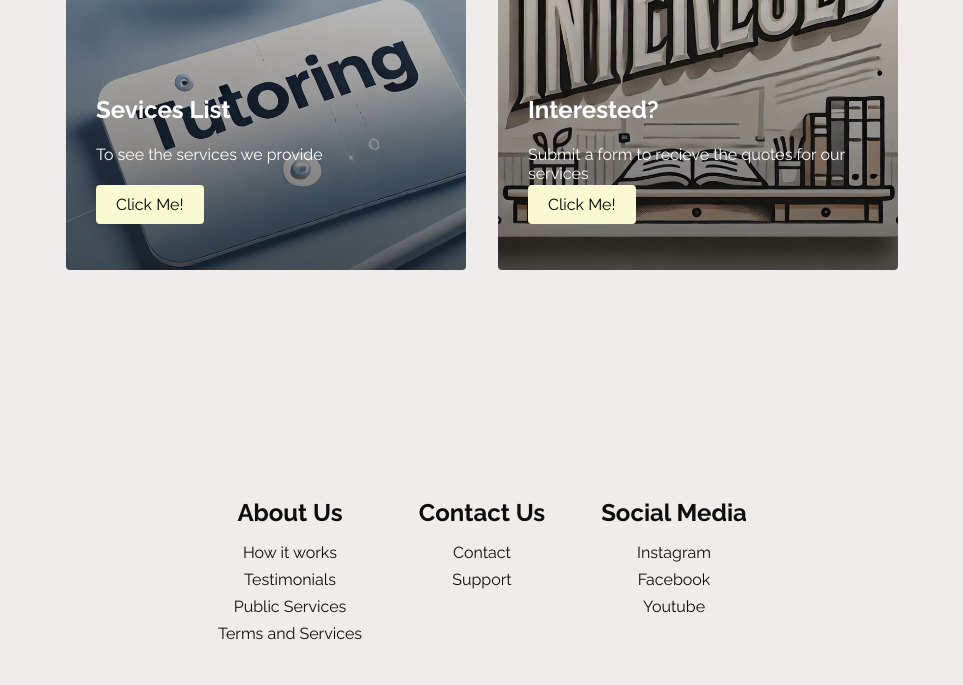
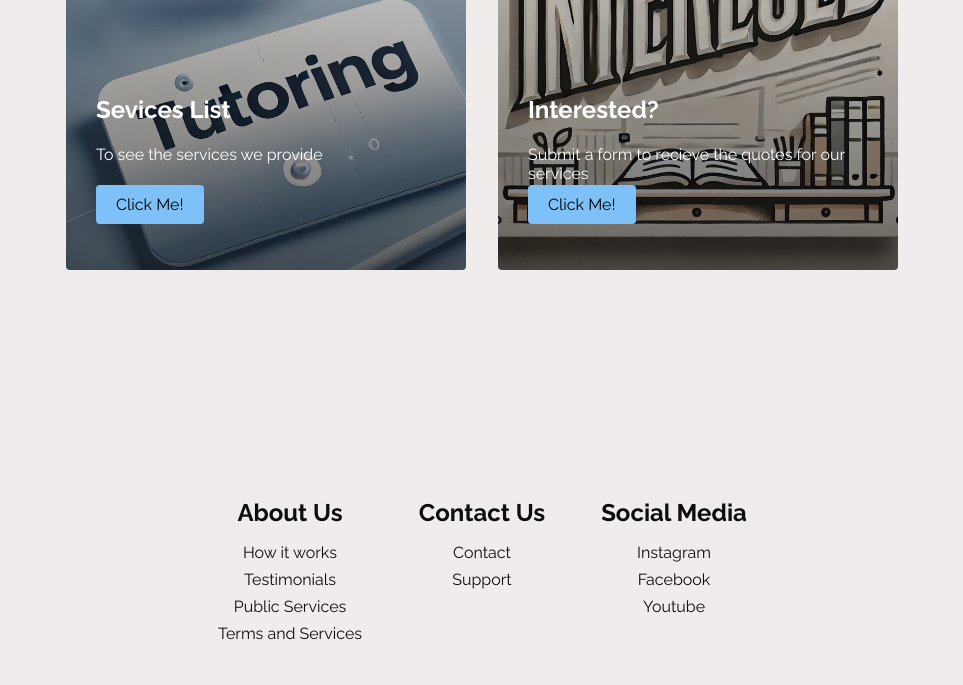
Before and after one commit to Boamah05/KZ-Learning-Center-Website, a plain HTML site: page index.html in a window 1280 px wide. Shown: the part 1198-1883 px from the top of the page, without its empty margins (158-1121 px from the left). Drawn offline with Linux system fonts and the light colour scheme.

Commit message:
fixing the services button

```diff
--- a/styles.css
+++ b/styles.css
@@ -424,7 +424,7 @@
     border: none;
     outline: none;
     border-radius: 4px;
-    background: lightgoldenrodyellow;
+    background: rgb(125, 193, 248);
     position: absolute;
     top: 440px;
     left: 30px;
```
